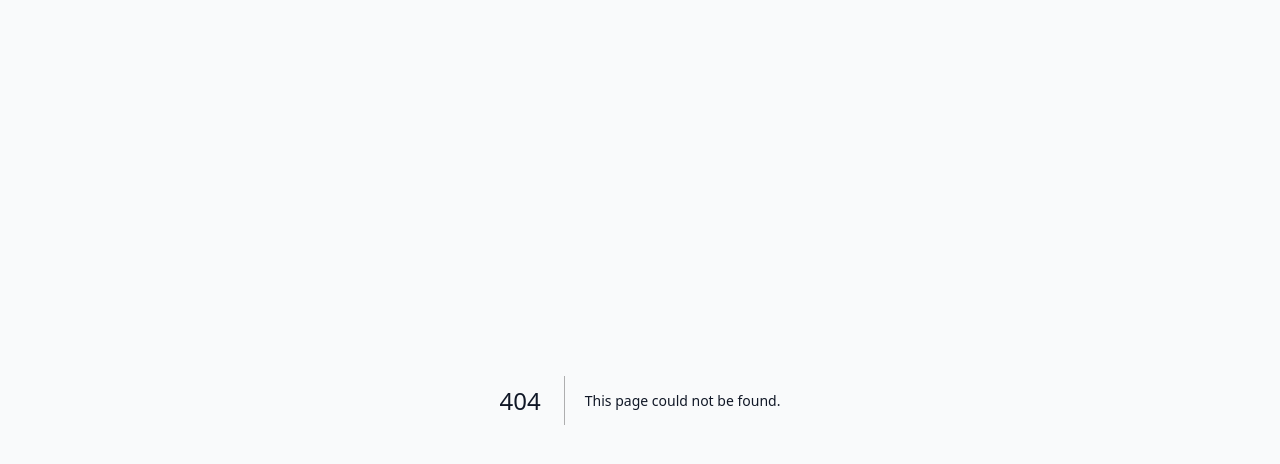
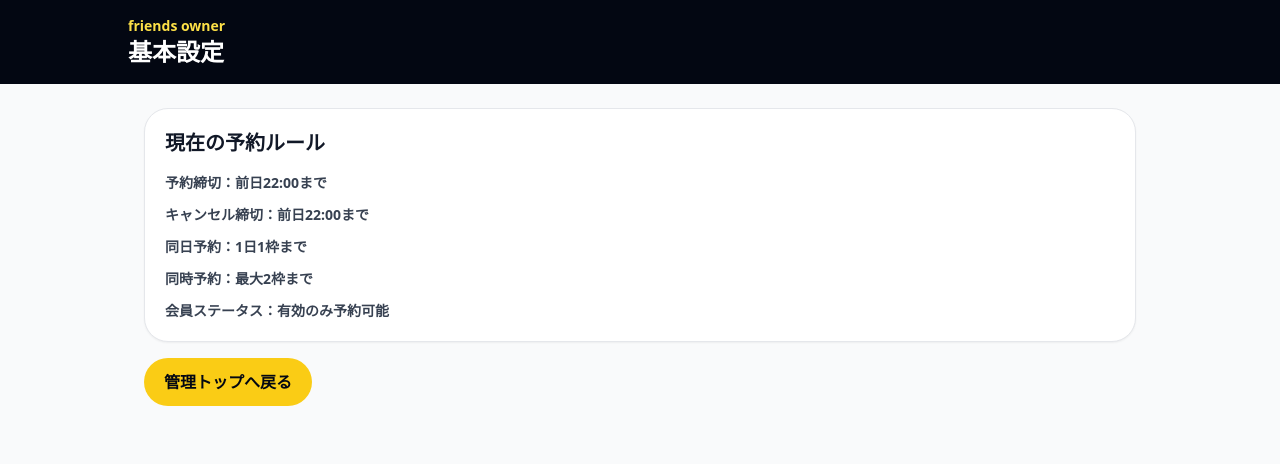
Before and after one commit to kyoheiehime089-cpu/friends-member-reservation, a Next.js app: page /owner/settings in a window 1280 px wide. Before the commit this address had no page. Shown: the top 464 px of the page. Built offline with nearby package versions, Linux system fonts and the light colour scheme.

Commit message:
Create owner settings information page

```diff
--- /dev/null
+++ b/src/app/owner/settings/page.tsx
@@ -0,0 +1,25 @@
+export default function OwnerSettingsPage() {
+  return (
+    <div className="min-h-screen bg-gray-50">
+      <header className="bg-gray-950 px-4 py-4 text-white">
+        <div className="mx-auto max-w-5xl">
+          <p className="text-sm font-black text-yellow-300">friends owner</p>
+          <h1 className="text-2xl font-black">基本設定</h1>
+        </div>
+      </header>
+      <main className="mx-auto max-w-5xl space-y-4 px-4 py-6">
+        <section className="rounded-3xl border border-gray-200 bg-white p-5 shadow-sm">
+          <h2 className="text-xl font-black">現在の予約ルール</h2>
+          <div className="mt-4 grid gap-3 text-sm font-bold text-gray-700">
+            <p>予約締切：前日22:00まで</p>
+            <p>キャンセル締切：前日22:00まで</p>
+            <p>同日予約：1日1枠まで</p>
+            <p>同時予約：最大2枠まで</p>
+            <p>会員ステータス：有効のみ予約可能</p>
+          </div>
+        </section>
+        <a href="/owner" className="inline-block rounded-full bg-yellow-400 px-5 py-3 font-black text-gray-950">管理トップへ戻る</a>
+      </main>
+    </div>
+  );
+}
```
